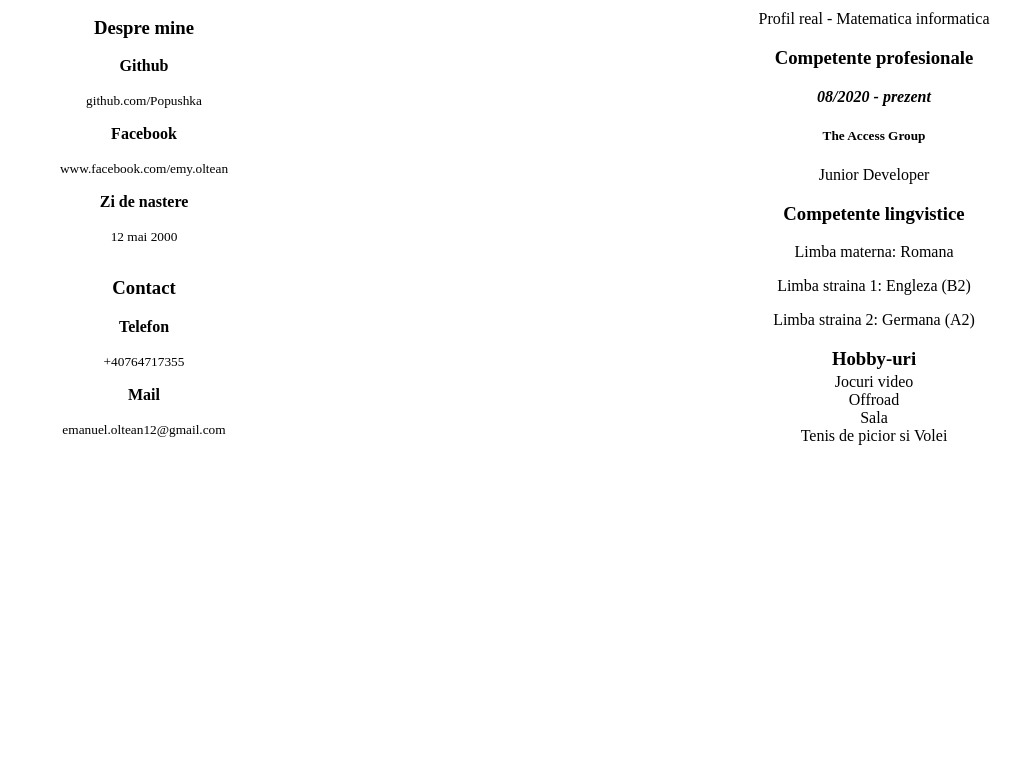
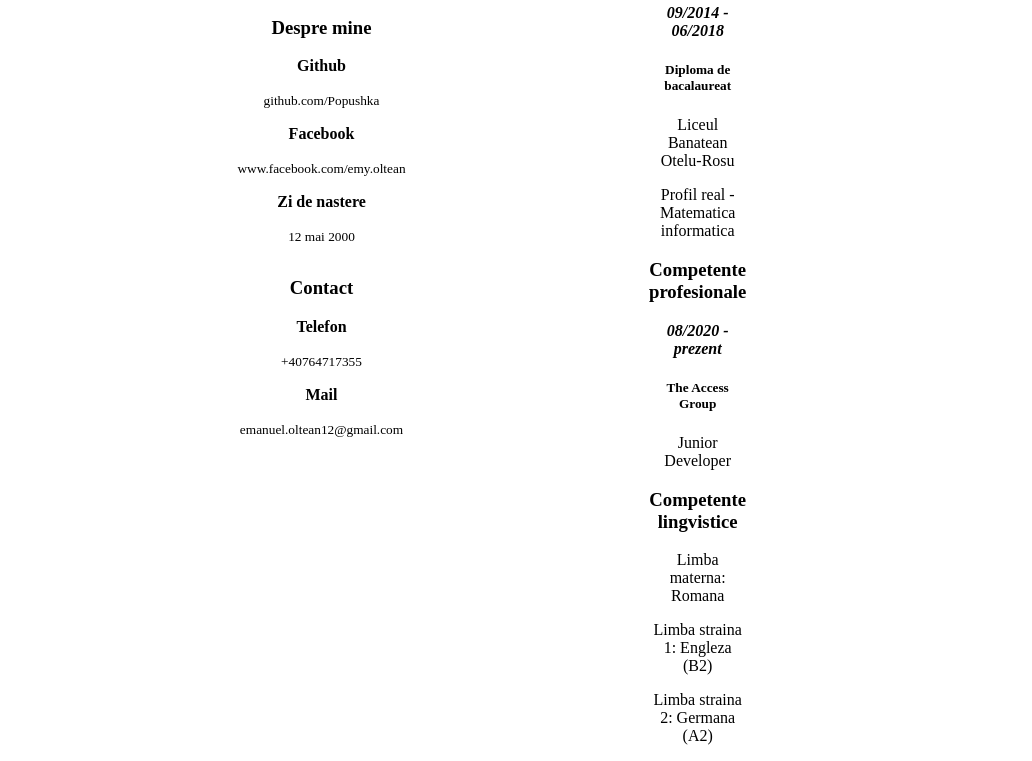
Before and after one commit to Popushka/Popushka.github.io, a plain HTML site: page index.html in a window 1280 px wide. Shown: the part 340-1101 px from the top of the page, without its empty margins (176-1208 px from the left). Before the commit the page ends 818 px from the top, so only its background shows below. Drawn offline with nearby package versions, Linux system fonts and the light colour scheme; a script that the page names is missing.

Commit message:
fixed overlowing

```diff
--- a/index.html
+++ b/index.html
@@ -13,18 +13,19 @@
         .body_style {
             text-decoration-color: black;
             background-color: white;
-            width: 1460px;
+            width: 1310px;
+            margin-left:150px;
         }
 
         .partea1 {
-            flex: 0 0 40%;
-            max-width: 40%;
+            flex: 0 0 50%;
+            max-width: 50%;
             text-align: center;
         }
 
         .partea2 {
-            flex: 0 0 60%;
-            max-width: 60%;
+            flex: 0 0 0%;
+            max-width: 40%;
             text-align: center;
         }
 
```
